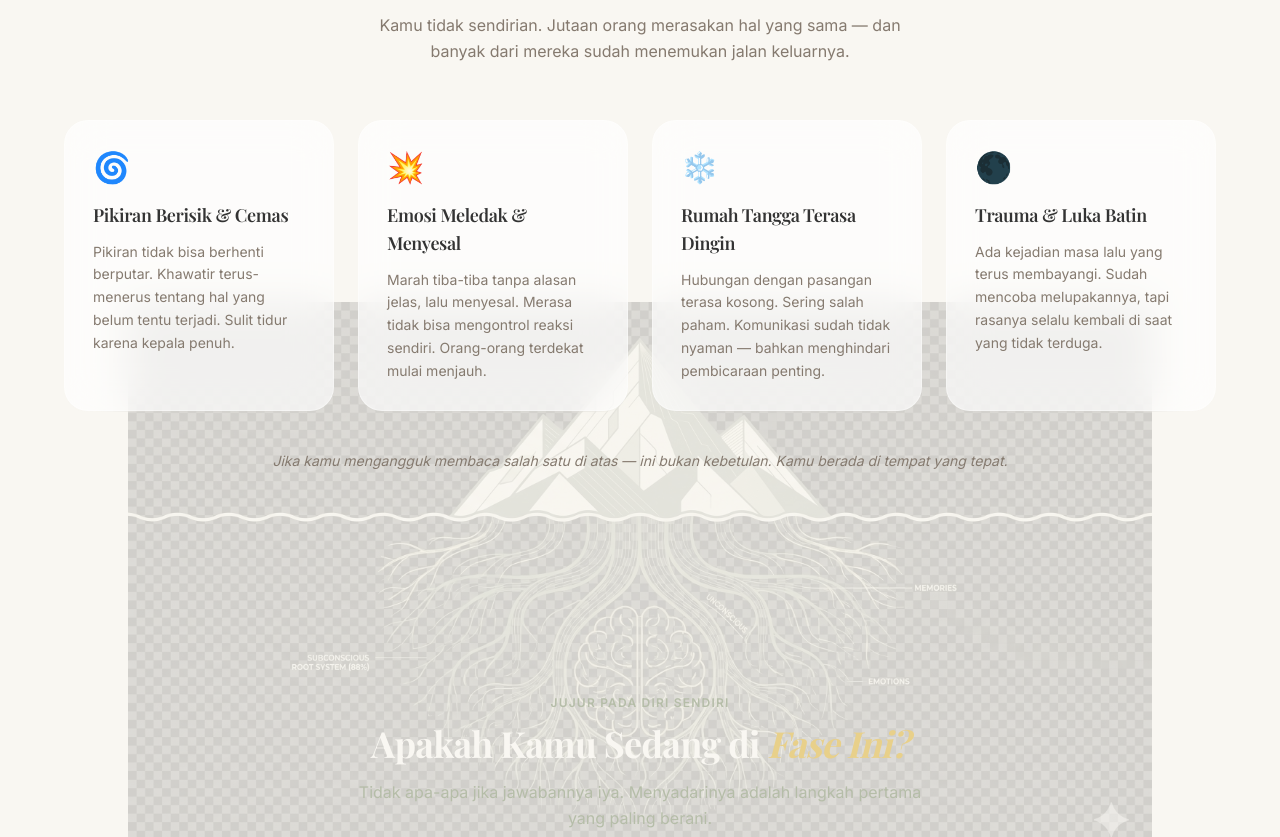
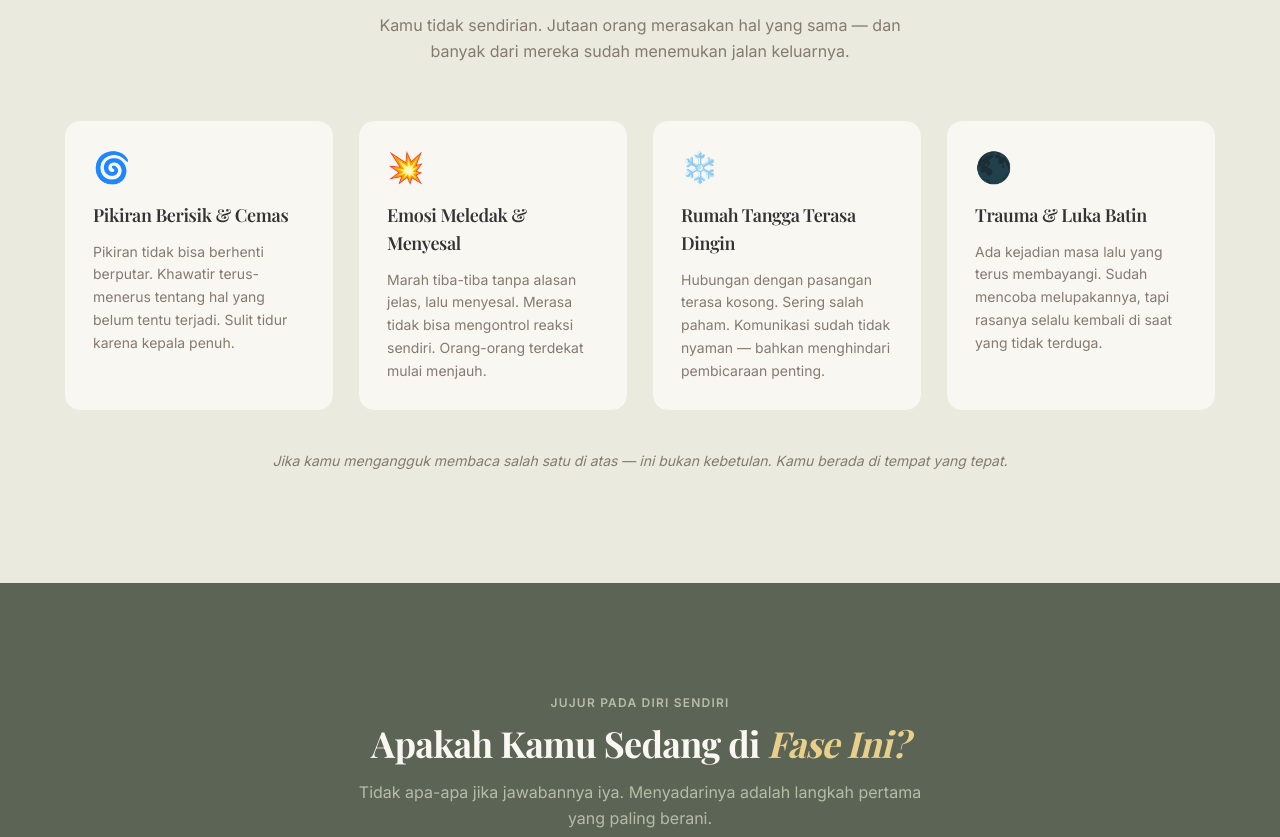
Before and after one commit to 369-expLabs/Klinik-Web, a Next.js app: page / in a window 1280 px wide. Shown: the part 993-1830 px from the top of the page. Built offline with nearby package versions, Linux system fonts and the light colour scheme; a web font is replaced by a local one.

Commit message:
revert: remove iceberg image, restore solid section backgrounds

```diff
--- a/components/sections/DeeperPain.tsx
+++ b/components/sections/DeeperPain.tsx
@@ -41,7 +41,7 @@ export default function DeeperPain() {
   return (
     <section
       ref={sectionRef}
-      className="py-20 md:py-28 px-4 md:px-8"
+      className="bg-sage-dark py-20 md:py-28 px-4 md:px-8"
     >
       <div className="max-w-4xl mx-auto">
         <div className="text-center mb-14">
--- a/components/sections/IcebergTransitionWrapper.tsx
+++ b/components/sections/IcebergTransitionWrapper.tsx
@@ -1,6 +1,5 @@
 "use client";
 import { useEffect, useRef } from "react";
-import Image from "next/image";
 import gsap from "gsap";
 import { ScrollTrigger } from "gsap/ScrollTrigger";
 
@@ -8,11 +7,9 @@ gsap.registerPlugin(ScrollTrigger);
 
 export default function IcebergTransitionWrapper({ children }: { children: React.ReactNode }) {
     const containerRef = useRef<HTMLDivElement>(null);
-    const icebergRef = useRef<HTMLDivElement>(null);
 
     useEffect(() => {
         const ctx = gsap.context(() => {
-            // Background color morph: Cream → Sage Green
             gsap.to(containerRef.current, {
                 backgroundColor: "#7D907E",
                 ease: "none",
@@ -23,54 +20,14 @@ export default function IcebergTransitionWrapper({ children }: { children: React
                     scrub: true,
                 },
             });
-
-            // Iceberg parallax: drifts upward ("diving" sensation) as user scrolls
-            gsap.fromTo(
-                icebergRef.current,
-                { y: 60 },
-                {
-                    y: -100,
-                    ease: "none",
-                    scrollTrigger: {
-                        trigger: containerRef.current,
-                        start: "top bottom",
-                        end: "bottom top",
-                        scrub: 2,
-                    },
-                }
-            );
         }, containerRef);
 
         return () => ctx.revert();
     }, []);
 
     return (
-        <div
-            ref={containerRef}
-            className="relative"
-            style={{ backgroundColor: "#F9F7F2" }}
-        >
-            {/* Iceberg illustration — absolute, centered, midground layer */}
-            <div
-                ref={icebergRef}
-                className="absolute inset-x-0 top-1/4 pointer-events-none flex justify-center"
-                style={{ zIndex: "var(--z-layer-midground)" }}
-            >
-                <Image
-                    src="/illustrations/iceberg.png"
-                    alt="Iceberg — conscious tip above, vast subconscious root system below"
-                    width={1200}
-                    height={560}
-                    className="w-full max-w-5xl h-auto object-contain"
-                    style={{ opacity: 0.18 }}
-                    priority={false}
-                />
-            </div>
-
-            {/* Foreground content — children must have transparent backgrounds */}
-            <div className="relative" style={{ zIndex: "var(--z-layer-foreground)" }}>
-                {children}
-            </div>
+        <div ref={containerRef} style={{ backgroundColor: "#F9F7F2" }}>
+            {children}
         </div>
     );
 }
--- a/components/sections/PainMirror.tsx
+++ b/components/sections/PainMirror.tsx
@@ -56,7 +56,7 @@ export default function PainMirror() {
   }, []);
 
   return (
-    <section ref={containerRef} className="py-20 md:py-28 px-4 md:px-8">
+    <section ref={containerRef} className="bg-cream-dark py-20 md:py-28 px-4 md:px-8">
       <div className="max-w-6xl mx-auto">
         <div className="text-center mb-14">
           <p className="text-xs font-semibold tracking-widest uppercase text-sage font-inter mb-3">
@@ -77,7 +77,7 @@ export default function PainMirror() {
             <div
               key={i}
               ref={(el) => { cardsRef.current[i] = el; }}
-              className={`premium-glass-card p-7 relative ${i % 2 === 0 ? "md:translate-y-10" : ""
+              className={`bg-cream rounded-2xl p-7 border border-cream-dark hover:shadow-md transition-shadow duration-200 group ${i % 2 === 0 ? "md:translate-y-10" : ""
                 }`}
             >
               <div className="text-3xl mb-4">{item.icon}</div>
```
